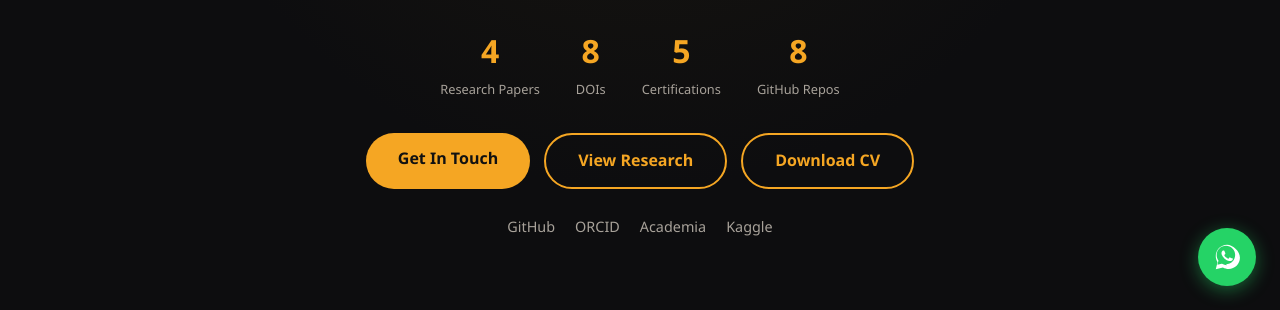
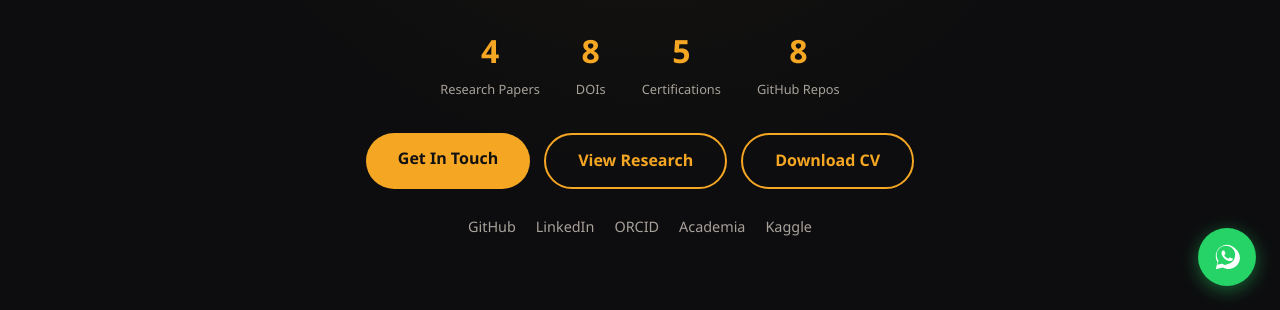
Before and after one commit to Usmankalera-dev/portfolio, a plain HTML site: page index.html in a window 1280 px wide. Shown: the part 490-800 px from the top of the page. Drawn offline with Linux system fonts and the light colour scheme; no server answers.

Commit message:
Add LinkedIn, Postgres storage with JSON fallback

```diff
--- a/index.html
+++ b/index.html
@@ -59,6 +59,7 @@
     </div>
     <div class="socials">
       <a href="https://github.com/Usmankalera-dev" target="_blank" rel="noopener">GitHub</a>
+      <a href="https://www.linkedin.com/in/muhammad-usman-63aa07443" target="_blank" rel="noopener">LinkedIn</a>
       <a href="https://orcid.org/0009-0003-5273-177X" target="_blank" rel="noopener">ORCID</a>
       <a href="https://sueprior.academia.edu/MUsman" target="_blank" rel="noopener">Academia</a>
       <a href="https://www.kaggle.com/datasets/muhammadusman0101/research-papers-by-usman-kalera" target="_blank" rel="noopener">Kaggle</a>
@@ -200,7 +201,7 @@
 
 <footer>
   <p>© 2026 Usman Kalera · Lahore, Pakistan · Built with ♥ and AI</p>
-  <p class="foot-links"><a href="https://orcid.org/0009-0003-5273-177X" target="_blank" rel="noopener">ORCID</a> · <a href="https://github.com/Usmankalera-dev" target="_blank" rel="noopener">GitHub</a> · <a href="https://sueprior.academia.edu/MUsman" target="_blank" rel="noopener">Academia.edu</a></p>
+  <p class="foot-links"><a href="https://www.linkedin.com/in/muhammad-usman-63aa07443" target="_blank" rel="noopener">LinkedIn</a> · <a href="https://orcid.org/0009-0003-5273-177X" target="_blank" rel="noopener">ORCID</a> · <a href="https://github.com/Usmankalera-dev" target="_blank" rel="noopener">GitHub</a> · <a href="https://sueprior.academia.edu/MUsman" target="_blank" rel="noopener">Academia.edu</a></p>
   <p class="foot-links">👁 <span id="visitor-count">…</span> <span data-i18n="visitors">visitors</span></p>
 </footer>
 
```
